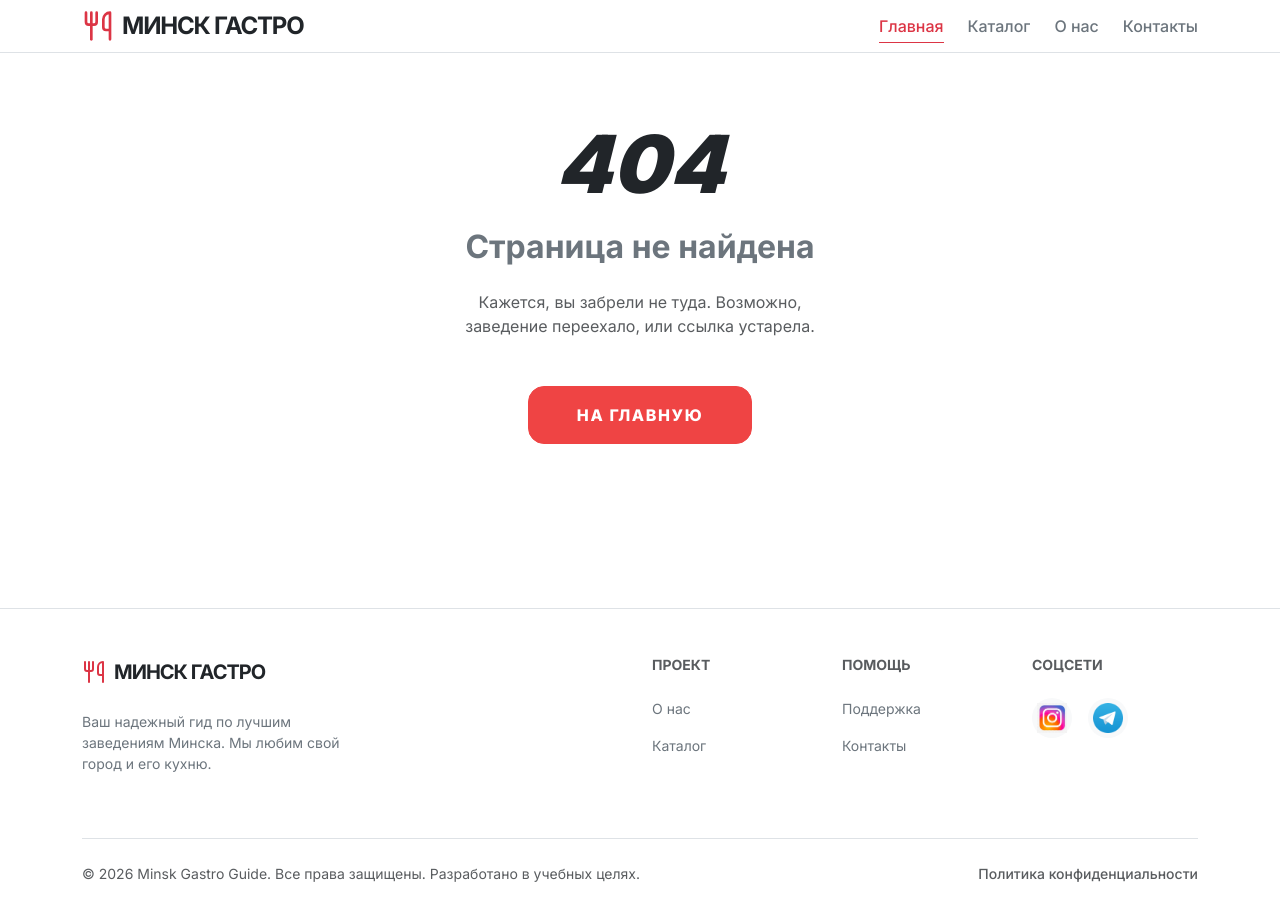
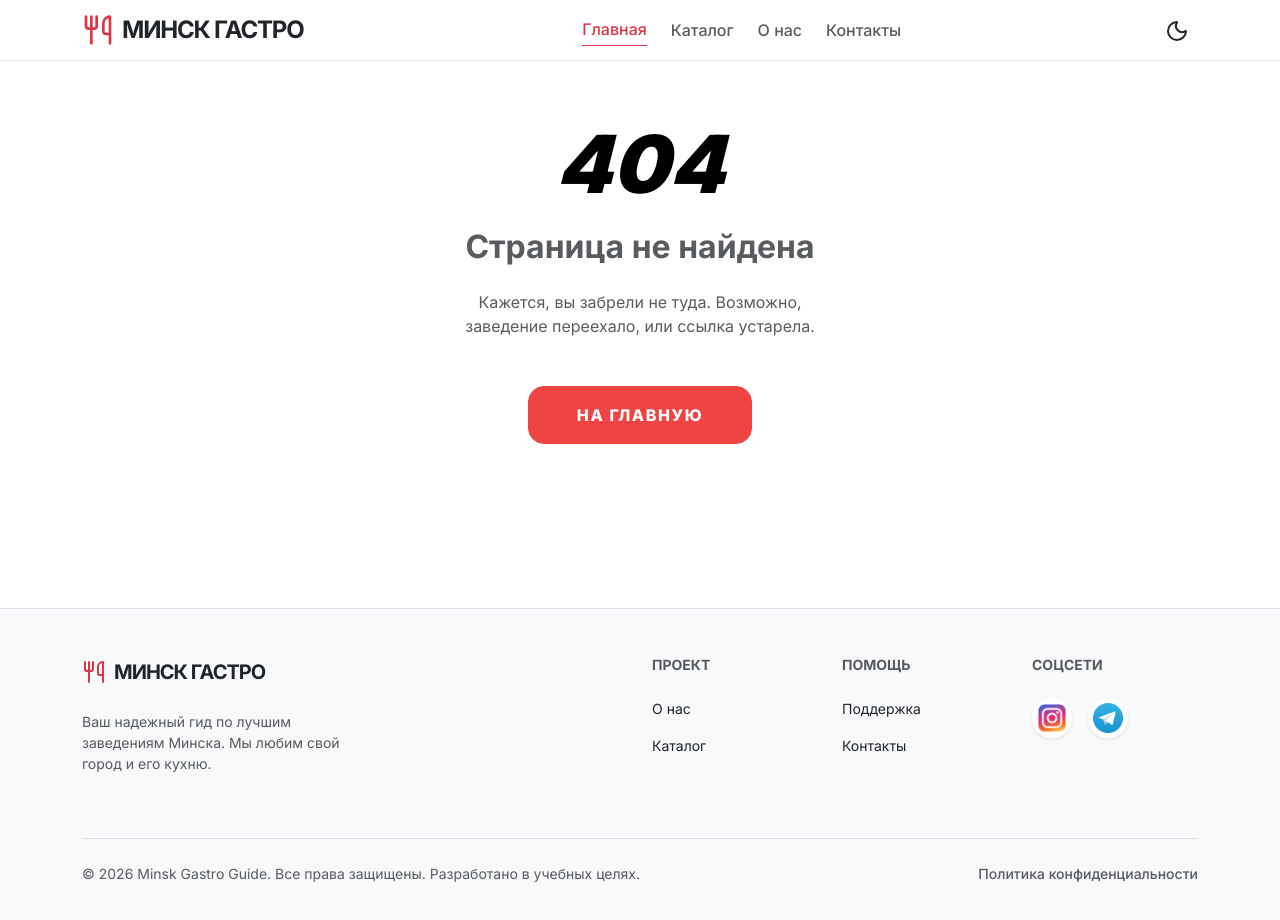
Before and after one commit to Er4ik007/praktika2, a React (Vite) app in the folder Got/: page / in a window 1280 px wide. Shown: the top 920 px of the page. Built offline with nearby package versions, Linux system fonts and the light colour scheme; the HTML template or start-up script is replaced by a standard one.

Commit message:
ТЕМНАЯ ТЕМА!!! ОСТОРОЖНО ТУТ МНОГО ИЗМЕННЕНИЙ

```diff
--- a/Got/src/App.tsx
+++ b/Got/src/App.tsx
@@ -20,7 +20,8 @@ function ScrollToTop() {
 export default function App() {
   return (
     <Router>
-      <div className="min-vh-100 bg-white font-sans text-dark overflow-hidden selection-red">
+      {/* Заменили bg-white на bg-body, text-dark на text-body */}
+      <div className="min-vh-100 bg-body text-body d-flex flex-column selection-red">
         <ScrollToTop />
         <Header />
         <main style={{ minHeight: 'calc(100vh - 350px)' }}>
--- a/Got/src/components/Footer.tsx
+++ b/Got/src/components/Footer.tsx
@@ -1,18 +1,18 @@
-import React, { useState } from 'react';
+import React from 'react';
 import { Utensils } from 'lucide-react';
 import { Link } from 'react-router-dom';
 
 export const Footer = () => {
   return (
-    <footer className="bg-white border-top py-5 mt-5">
+  <footer className="bg-body-tertiary border-top py-5 mt-5">
   <div className="container">
     <div className="row justify-content-between g-4 mb-5">
       <div className="col-md-4 col-lg-3">
         <div className="d-flex align-items-center gap-2 mb-4">
           <Utensils className="text-danger" size={24} />
-              <span className="fw-bold fs-5 text-dark tracking-tighter">МИНСК ГАСТРО</span>
+          <span className="fw-bold fs-5 text-body tracking-tighter">МИНСК ГАСТРО</span>
         </div>
-            <p className="text-secondary small">
+        <p className="text-body-secondary small">
           Ваш надежный гид по лучшим заведениям Минска. Мы любим свой город и его кухню.
         </p>
       </div>
@@ -20,26 +20,26 @@ export const Footer = () => {
           <div className="col-md-7 col-lg-6">
             <div className="row g-4">
               <div className="col-6 col-sm-4">
-                <h4 className="fw-bold small text-muted text-uppercase tracking-widest mb-4">Проект</h4>
+                <h4 className="fw-bold small text-body-secondary text-uppercase tracking-widest mb-4">Проект</h4>
                 <ul className="list-unstyled small">
-                  <li className="mb-3"><Link to="/about" className="text-decoration-none text-secondary hover-danger">О нас</Link></li>
-                  <li className="mb-3"><Link to="/catalog" className="text-decoration-none text-secondary hover-danger">Каталог</Link></li>
+                  <li className="mb-3"><Link to="/about" className="text-decoration-none text-body hover-danger">О нас</Link></li>
+                  <li className="mb-3"><Link to="/catalog" className="text-decoration-none text-body hover-danger">Каталог</Link></li>
                 </ul>
               </div>
               <div className="col-6 col-sm-4">
-                <h4 className="fw-bold small text-muted text-uppercase tracking-widest mb-4">Помощь</h4>
+                <h4 className="fw-bold small text-body-secondary text-uppercase tracking-widest mb-4">Помощь</h4>
                 <ul className="list-unstyled small">
-                  <li className="mb-3"><Link to="/support" className="text-decoration-none text-secondary hover-danger">Поддержка</Link></li>
-                  <li className="mb-3"><Link to="/contacts" className="text-decoration-none text-secondary hover-danger">Контакты</Link></li>
+                  <li className="mb-3"><Link to="/support" className="text-decoration-none text-body hover-danger">Поддержка</Link></li>
+                  <li className="mb-3"><Link to="/contacts" className="text-decoration-none text-body hover-danger">Контакты</Link></li>
                 </ul>
               </div>
               <div className="col-12 col-sm-4 d-none d-sm-block">
-                <h4 className="fw-bold small text-muted text-uppercase tracking-widest mb-4">Соцсети</h4>
+                <h4 className="fw-bold small text-body-secondary text-uppercase tracking-widest mb-4">Соцсети</h4>
                 <div className="d-flex gap-3">
-                  <a href="https://www.instagram.com/nadyamilanovich__?igsh=MXAza3pubnA0cGw2Yg==&utm_source=ig_contact_invite" target="_blank" rel="noopener noreferrer" className="d-flex align-items-center justify-content-center bg-light rounded-circle text-decoration-none text-dark fw-bold small transition-colors" style={{ width: '40px', height: '40px' }}>
-                    <img src="src/components/inst_logo.jpg" alt="Instagram" style={{ width: '30px', height: '30px' }}></img>
+                  <a href="https://www.instagram.com/nadyamilanovich__?igsh=MXAza3pubnA0cGw2Yg==&utm_source=ig_contact_invite" target="_blank" rel="noopener noreferrer" className="d-flex align-items-center justify-content-center bg-body rounded-circle text-decoration-none text-body fw-bold small transition-colors shadow-sm" style={{ width: '40px', height: '40px' }}>
+                  <img src="src/components/inst_logo.png" alt="Instagram" style={{ width: '30px', height: '30px' }}></img>
                   </a>
-                  <a href="https://t.me/ALEX_ALEXzh" target="_blank" rel="noopener noreferrer" className="d-flex align-items-center justify-content-center bg-light rounded-circle text-decoration-none text-dark fw-bold small transition-colors" style={{ width: '40px', height: '40px' }}>
+                  <a href="https://t.me/ALEX_ALEXzh" target="_blank" rel="noopener noreferrer" className="d-flex align-items-center justify-content-center bg-body rounded-circle text-decoration-none text-body fw-bold small transition-colors shadow-sm" style={{ width: '40px', height: '40px' }}>
                   <img src="src/components/tg_logo.png" alt="Telegram" style={{ width: '30px', height: '30px' }}></img>
                   </a>
                 </div>
@@ -49,18 +49,17 @@ export const Footer = () => {
         </div>
 
         <div className="pt-4 border-top d-flex flex-column flex-md-row justify-content-between align-items-center gap-3">
-          <p className="text-muted small mb-0">
+          <p className="text-body-secondary small mb-0">
             © 2026 Minsk Gastro Guide. Все права защищены. Разработано в учебных целях.
           </p>
           <div className="d-flex gap-4">
-            <Link to="/privacy" className="text-decoration-none text-muted small fw-medium hover-dark">Политика конфиденциальности</Link>
+            <Link to="/privacy" className="text-decoration-none text-body-secondary small fw-medium hover-body">Политика конфиденциальности</Link>
           </div>
         </div>
       </div>
       <style>{`
         .hover-danger:hover { color: #ef4444 !important; }
-        .hover-dark:hover { color: #212529 !important; }
-        .bg-light:hover { background-color: #e9ecef !important; }
+        .hover-body:hover { color: var(--bs-body-color) !important; }
       `}</style>
     </footer>
   );
--- a/Got/src/components/Header.tsx
+++ b/Got/src/components/Header.tsx
@@ -1,10 +1,38 @@
-import React,{ useState, useEffect } from 'react';
+import React, { useState, useEffect } from 'react';
 import { NavLink, Link } from 'react-router-dom';
 import { motion, AnimatePresence } from 'motion/react';
-import { Utensils, X, Menu as MenuIcon } from 'lucide-react';
+import { Utensils, X, Menu as MenuIcon, Moon, Sun } from 'lucide-react';
 
 export const Header = () => {
   const [isMenuOpen, setIsMenuOpen] = useState(false);
+  const [theme, setTheme] = useState(localStorage.getItem('theme') || 'light');
+
+  // Базовая установка темы при загрузке страницы
+  useEffect(() => {
+    document.documentElement.setAttribute('data-bs-theme', theme);
+    localStorage.setItem('theme', theme);
+  }, [theme]);
+
+  // УМНАЯ ЛОГИКА ПЕРЕКЛЮЧЕНИЯ С АНИМАЦИЕЙ
+  const toggleTheme = () => {
+    const newTheme = theme === 'light' ? 'dark' : 'light';
+
+    // Проверяем, поддерживает ли браузер новую технологию View Transitions
+    // @ts-ignore - игнорируем ошибку TS, так как API совсем новое
+    if (!document.startViewTransition) {
+      // Если браузер старый, просто меняем тему без анимации
+      setTheme(newTheme);
+      return;
+    }
+
+    // Запускаем красивую анимацию
+    // @ts-ignore
+    document.startViewTransition(() => {
+      // Это происходит мгновенно под капотом, а браузер сам рисует плавный круг
+      document.documentElement.setAttribute('data-bs-theme', newTheme);
+      setTheme(newTheme);
+    });
+  };
 
   const menuItems = [
     { name: 'Главная', path: '/' },
@@ -14,11 +42,11 @@ export const Header = () => {
   ];
 
   return (
-    <header className="fixed-top bg-white border-bottom py-2" style={{ backdropFilter: 'blur(10px)', backgroundColor: 'rgba(255, 255, 255, 0.8)' }}>
+    <header className="fixed-top header-glass border-bottom py-2" style={{ backdropFilter: 'blur(10px)', backgroundColor: 'rgba(var(--bs-body-bg-rgb), 0.8)' }}>
       <div className="container d-flex align-items-center justify-content-between h-100">
         <Link to="/" className="d-flex align-items-center text-decoration-none gap-2">
           <Utensils className="text-danger" size={32} />
-          <span className="fw-bold fs-4 text-dark text-uppercase tracking-tighter">МИНСК ГАСТРО</span>
+          <span className="fw-bold fs-4 text-body text-uppercase tracking-tighter">МИНСК ГАСТРО</span>
         </Link>
 
         <nav className="d-none d-md-block">
@@ -28,7 +56,7 @@ export const Header = () => {
                 <NavLink
                   to={item.path}
                   className={({ isActive }) =>
-                    `nav-link px-0 py-1 fw-medium transition-colors ${isActive ? 'text-danger border-bottom border-danger' : 'text-secondary'}`
+                    `nav-link px-0 py-1 fw-medium transition-colors ${isActive ? 'text-danger border-bottom border-danger' : 'text-body opacity-75'}`
                   }
                   style={{ transition: 'all 0.3s ease' }}
                 >
@@ -39,10 +67,21 @@ export const Header = () => {
           </ul>
         </nav>
 
-        <div className="d-md-none">
-          <button onClick={() => setIsMenuOpen(!isMenuOpen)} id="mobile-menu-btn" className="btn btn-link text-dark p-2">
-            {isMenuOpen ? <X /> : <MenuIcon />}
+        <div className="d-flex align-items-center">
+          {/* Кнопка смены темы вызывает нашу новую функцию toggleTheme */}
+          <button
+            onClick={toggleTheme}
+            className="btn btn-link text-body p-2 me-md-0 me-2"
+            title="Сменить тему"
+          >
+            {theme === 'light' ? <Moon size={24} /> : <Sun size={24} />}
           </button>
+
+          <div className="d-md-none">
+            <button onClick={() => setIsMenuOpen(!isMenuOpen)} className="btn btn-link text-body p-2">
+              {isMenuOpen ? <X size={28} /> : <MenuIcon size={28} />}
+            </button>
+          </div>
         </div>
       </div>
 
@@ -52,7 +91,7 @@ export const Header = () => {
             initial={{ opacity: 0, height: 0 }}
             animate={{ opacity: 1, height: 'auto' }}
             exit={{ opacity: 0, height: 0 }}
-            className="d-md-none bg-white border-bottom overflow-hidden shadow-sm"
+            className="d-md-none bg-body border-bottom overflow-hidden shadow-sm"
           >
             <ul className="nav flex-column p-4">
               {menuItems.map((item) => (
@@ -61,7 +100,7 @@ export const Header = () => {
                     to={item.path}
                     onClick={() => setIsMenuOpen(false)}
                     className={({ isActive }) =>
-                      `nav-link p-3 rounded-3 fw-bold ${isActive ? 'bg-danger text-white' : 'text-secondary'}`
+                      `nav-link p-3 rounded-3 fw-bold ${isActive ? 'bg-danger text-white' : 'text-body'}`
                     }
                   >
                     {item.name}
--- a/Got/src/index.css
+++ b/Got/src/index.css
@@ -7,9 +7,16 @@
 
 body {
   font-family: 'Inter', sans-serif;
-  background-color: #fff;
+  background-color: var(--bs-body-bg);
+  color: var(--bs-body-color);
   -webkit-font-smoothing: antialiased;
   scroll-behavior: smooth;
+}
+
+
+.header-glass {
+  background-color: rgba(var(--bs-body-bg-rgb), 0.85) !important;
+  backdrop-filter: blur(10px);
 }
 
 .text-primary-custom {
@@ -50,3 +57,31 @@ body {
 .italic {
   font-style: italic;
 }
+
+/* --- АНИМАЦИЯ СМЕНЫ ТЕМЫ (VIEW TRANSITIONS API) --- */
+::view-transition-old(root),
+::view-transition-new(root) {
+  animation: none;
+  mix-blend-mode: normal;
+}
+
+/* Старая тема остается на заднем фоне */
+::view-transition-old(root) {
+  z-index: 1;
+}
+
+/* Новая тема появляется поверх старой с помощью круговой маски */
+::view-transition-new(root) {
+  z-index: 9999;
+  animation: circle-reveal 0.7s ease-in-out forwards;
+}
+
+/* Сама анимация: круг от 0% до 150% (чтобы перекрыть углы экрана) из центра (50% 50%) */
+@keyframes circle-reveal {
+  from {
+    clip-path: circle(0% at 50% 50%);
+  }
+  to {
+    clip-path: circle(150% at 50% 50%);
+  }
+}
--- a/Got/src/pages/NotFoundPage.tsx
+++ b/Got/src/pages/NotFoundPage.tsx
@@ -8,11 +8,11 @@ export const NotFoundPage = () => {
       <motion.div
         initial={{ scale: 0.8, opacity: 0 }}
         animate={{ scale: 1, opacity: 1 }}
-        className="display-1 fw-black italic text-dark mb-3"
+        className="display-1 fw-black italic text-body-emphasis mb-3"
       >
         404
       </motion.div>
-      <h2 className="h2 fw-bold text-secondary mb-4">Страница не найдена</h2>
+      <h2 className="h2 fw-bold text-body-secondary mb-4">Страница не найдена</h2>
       <p className="text-muted mb-5 mw-md mx-auto">
         Кажется, вы забрели не туда. Возможно, заведение переехало, или ссылка устарела.
       </p>
```
Also changed, not shown: Got/src/pages/AboutPage.tsx (+11 -8 lines), Got/src/pages/ContactPage.tsx (+46 -18 lines), Got/src/pages/SupportPage.tsx (+8 -8 lines), Got/src/components/inst_logo.jpg (deleted), Got/src/components/inst_logo.png (added). Lines whose indentation alone changed are shown as unchanged.
